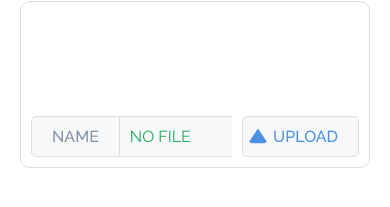
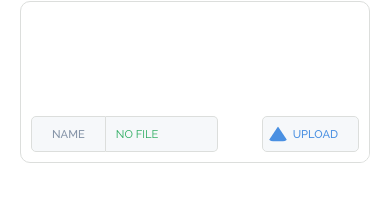
Before and after one commit to BenChalke/basic-image-editor, a Vue app: page / in a window 390 px wide. Shown: the part 319-526 px from the top of the page. Built offline with nearby package versions, Linux system fonts and the light colour scheme.

Commit message:
Added styling fixes for very small screens

```diff
--- a/src/components/homepage/FileUploader.vue
+++ b/src/components/homepage/FileUploader.vue
@@ -265,4 +265,43 @@ div#canvas-div {
 #newImage {
   display: none;
 }
+
+@media screen and (max-width: 435px) {
+  label#uploadBtn {
+    font-size: 0.8em;
+  }
+  p#nameLabel {
+    font-size: 0.8em
+  }
+  p#fileName {
+    font-size: 0.8em;
+  }
+}
+@media screen and (max-width: 390px) {
+  label#uploadBtn {
+    font-size: 0.7em;
+  }
+  p#nameLabel {
+    font-size: 0.7em
+  }
+  p#fileName {
+    font-size: 0.7em;
+    width: 40%
+  }
+}
+@media screen and (max-width: 350px) {
+  label#uploadBtn {
+    font-size: 0.6em;
+  }
+  p#nameLabel {
+    font-size: 0.6em
+  }
+  p#fileName {
+    font-size: 0.6em;
+    width: 40%
+  }
+  #input-div{
+    padding-left: 0!important;
+  }
+}
 </style>
--- a/src/components/homepage/Slider.vue
+++ b/src/components/homepage/Slider.vue
@@ -187,4 +187,10 @@ input[type="range"]::-ms-thumb {
   -webkit-appearance: none;
   margin-top: 0px;
 }
+
+@media screen and (max-width: 390px) {
+  p#slide-text {
+    font-size: 0.8em;
+  }
+}
 </style>
```
